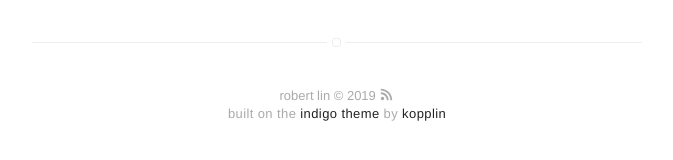
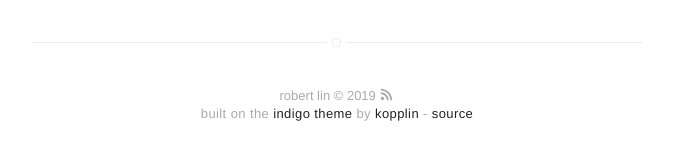
Before and after one commit to bobheadxi/bobheadxi.github.io, a Jekyll site: the page built from index.html, in a window 1280 px wide and 900 px high, scrolled down 1555 px. Shown: the part 714-874 px from the top of the window, without its empty margins (303-976 px from the left). Built offline with Jekyll 4.4.1, drawn with Linux system fonts in a browser that asks for light colours; emoji names are drawn with the system emoji font.

Commit message:
add link to site source

```diff
--- a/_includes/footer.html
+++ b/_includes/footer.html
@@ -2,6 +2,8 @@
     {{ site.name }} © {{ site.time | date: '%Y' }} <a class="link" href="{{ site.url }}/feed.xml" target="_blank"><svg class="icon icon-rss"><use xlink:href="#icon-rss"></use></svg></a>
 
     <p class="extra">
-        built on the <a class="link" href="https://github.com/sergiokopplin/indigo">indigo theme</a> by <a class="link" href="https://github.com/sergiokopplin/indigo">kopplin</a>
+        built on the <a class="link" href="https://github.com/sergiokopplin/indigo" target="_blank">indigo theme</a>
+        by <a class="link" href="https://github.com/sergiokopplin/indigo" target="_blank">kopplin</a>
+        - <a class="link" href="https://github.com/bobheadxi/bobheadxi.github.io" target="_blank">source</a>
     </p>
 </footer>
```
